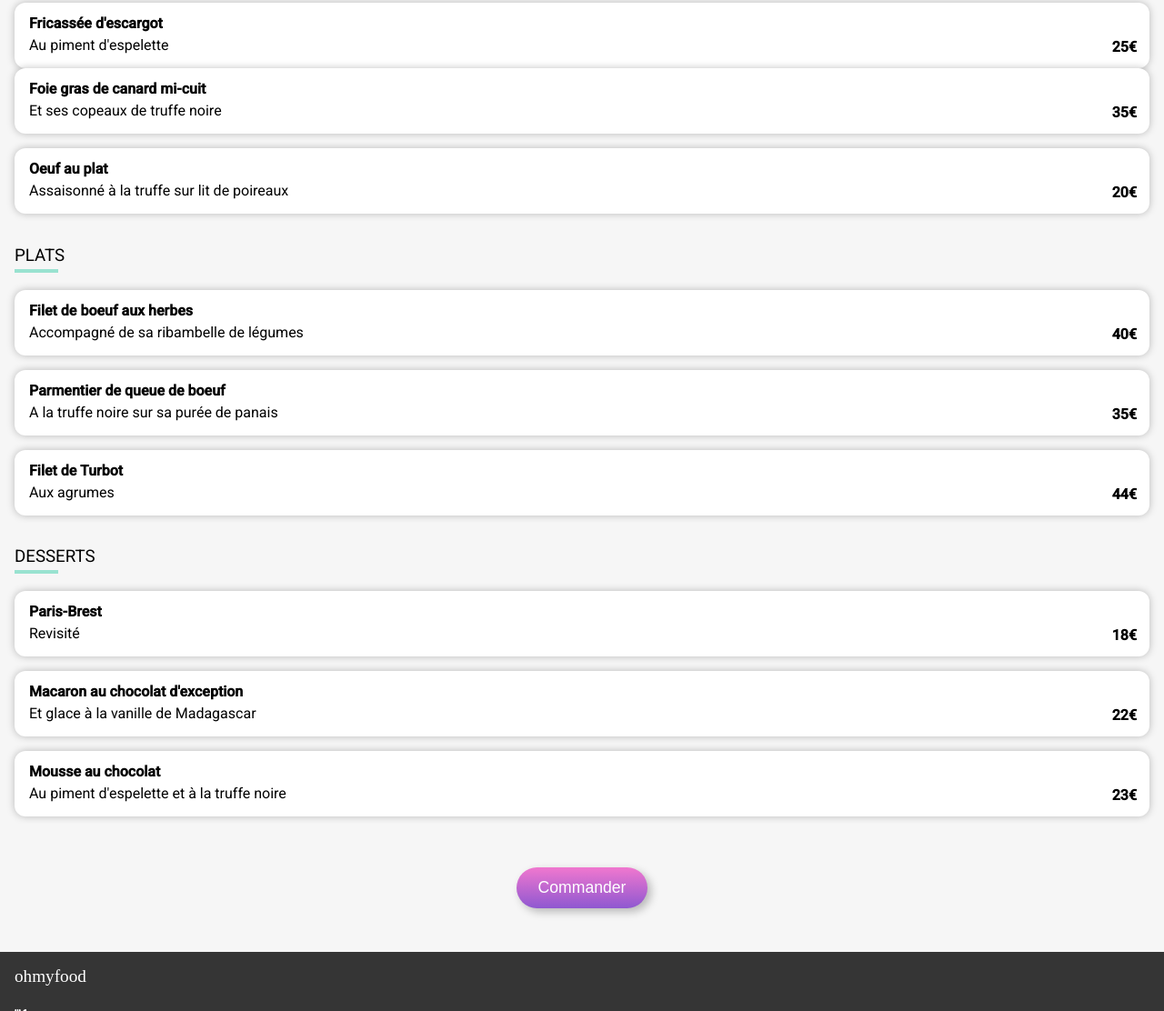
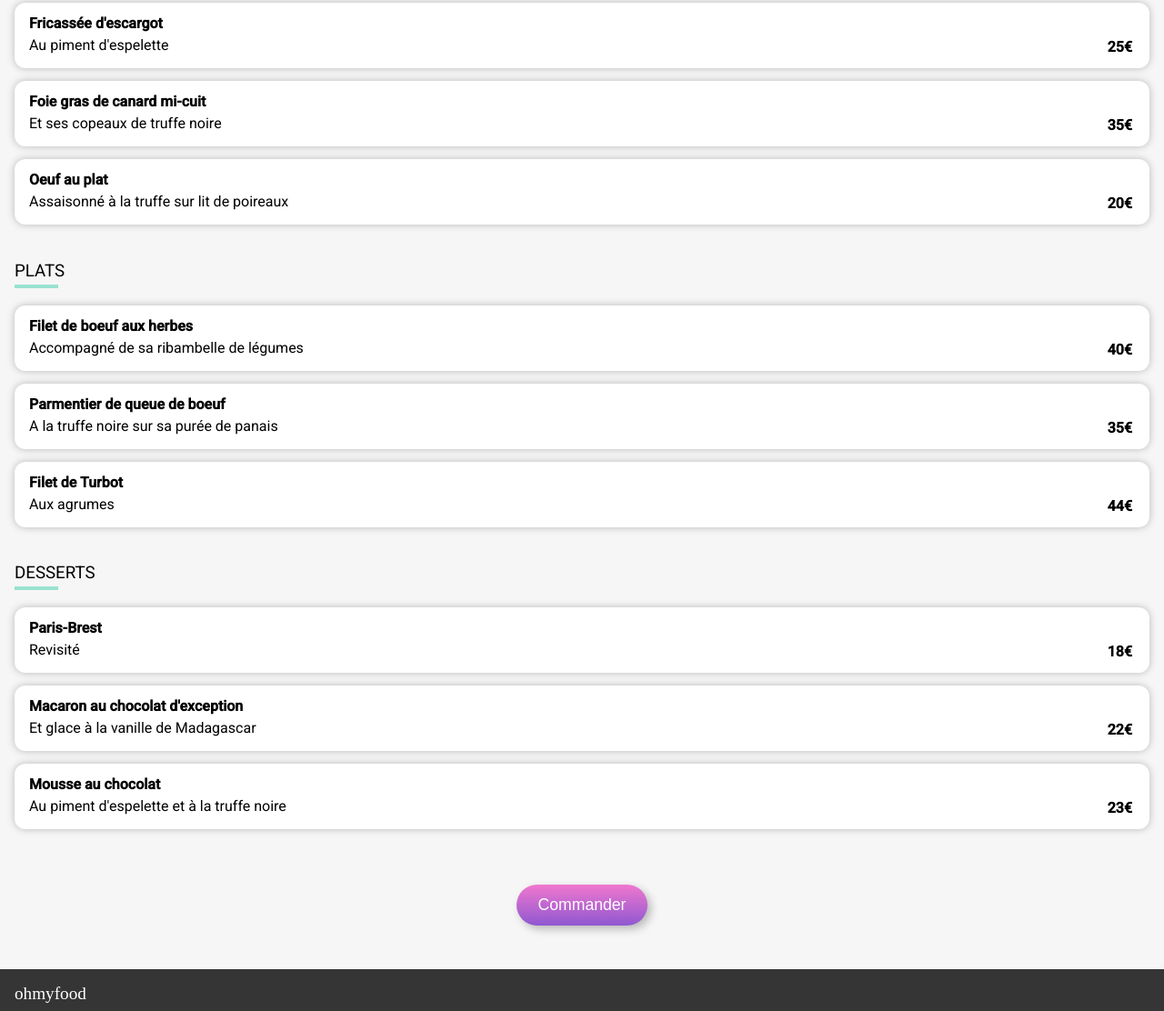
Before and after one commit to AmiriBSaf/BoquizadaSafia_3_05112021, a plain HTML site: page palette du gout.html in a window 1280 px wide. Shown: the part 692-1804 px from the top of the page at 91% size. Drawn offline with Linux system fonts and the light colour scheme; a web font is replaced by a local one.

Commit message:
padding changes

```diff
--- a/palette du gout.html
+++ b/palette du gout.html
@@ -67,9 +67,7 @@
                         </div>
                         </div>
                     </div>
-                    </div>
-            </section>
-            <section class="submenu-food">
+                </div>
                 <div class=" menu-category">
                     <div class="menu-item">
                         <div class=menu-description>
@@ -88,7 +86,6 @@
                     </div>
                     </div>
             </section>
-        </div>
                 <!--plats-->
             </section><section class="submenu-food">
                 <h3 class="submenu-title">plats</h3>
@@ -110,7 +107,6 @@
                     </div>
                     </div>
                 </div>
-            </section><section class="submenu-food">
                 <div class=" menu-category">
                     <div class="menu-item">
                         <div class=menu-description>
@@ -129,8 +125,6 @@
                     </div>
                     </div>
                 </div>
-            </section>
-            <section class="submenu-food">
                 <div class=" menu-category">
                     <div class="menu-item">
                         <div class=menu-description>
@@ -165,6 +159,7 @@
                         <span class="menu-price">18€</span>
                         <div class="menu-check">
                             <div class="i-animation">
+
                                 <i class="fa-check fas menuItem__icon" aria-hidden="true"></i>
                             </div>
                         </div>
@@ -172,7 +167,6 @@
                     </div>
                     </div>
                 </div>
-            </section><section class="submenu-food">
                 <div class=" menu-category">
                     <div class="menu-item">
                         <div class=menu-description>
@@ -191,7 +185,6 @@
                     </div>
                     </div>
                 </div>
-            </section><section class="submenu-food">
                 <div class=" menu-category">
                     <div class="menu-item">
                         <div class=menu-description>
--- a/style1.css
+++ b/style1.css
@@ -100,7 +100,7 @@ header{
     margin-bottom: 5px;
 
 }
-/*khodem*/
+/*menu-part*/
 .menu-category{
     background: white;
     border-radius: 12px;
@@ -111,6 +111,7 @@ header{
     display: flex;
     overflow: hidden;
     cursor: pointer;
+    margin: 14px 5px 5px 0;
 
 }
 .menu-description{
```
